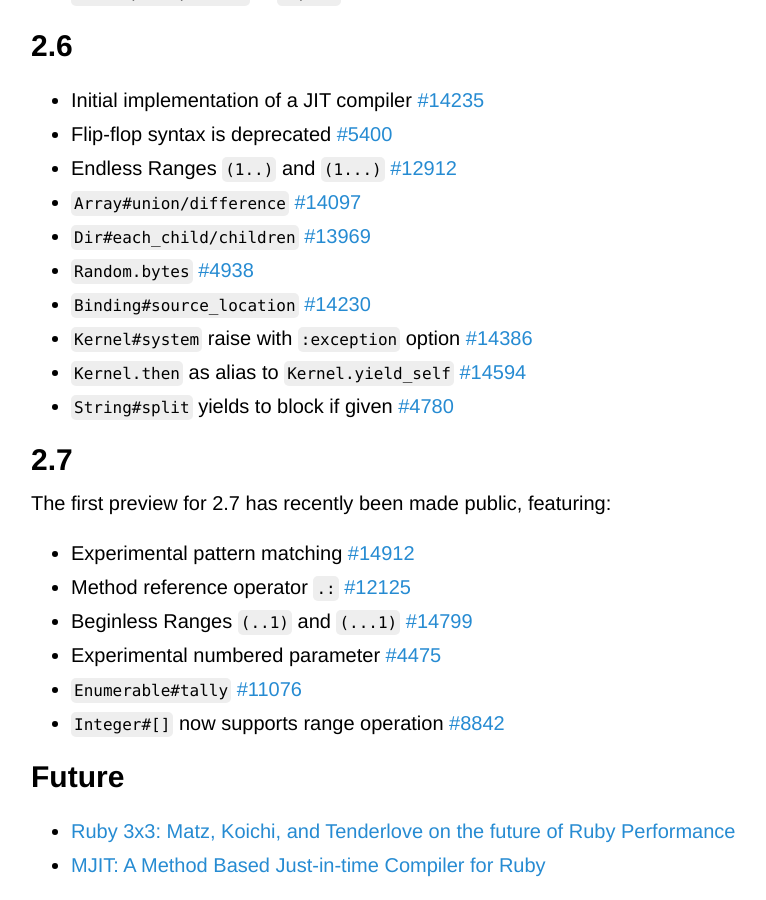
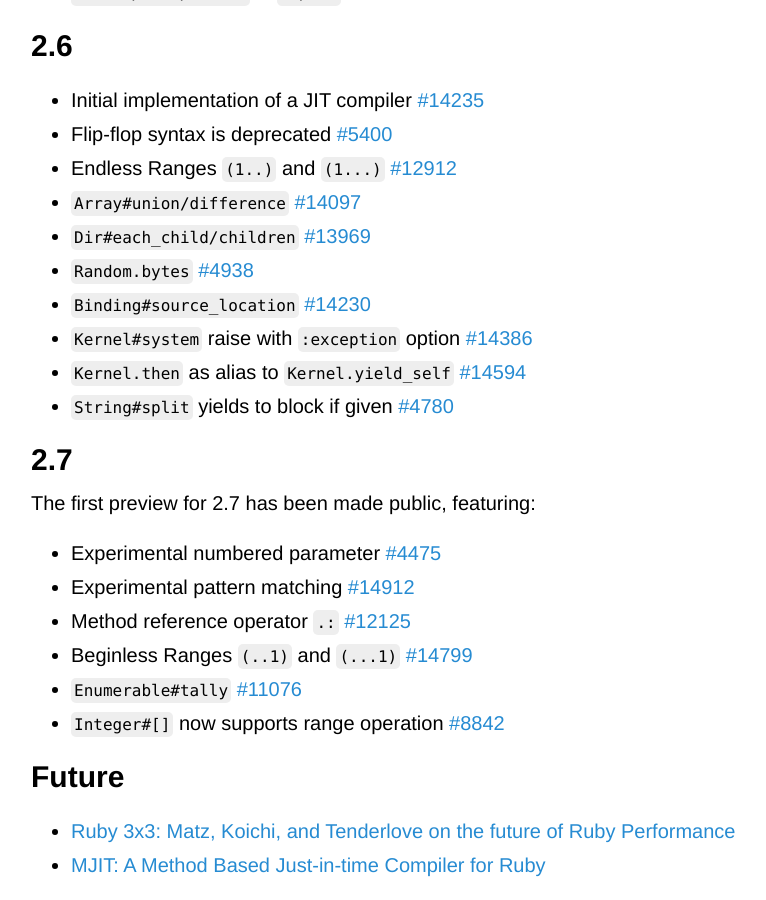
Before and after one commit to Maumagnaguagno/maumagnaguagno.github.io, a Jekyll site: the page built from ruby-versions.md, in a window 1280 px wide and 900 px high, scrolled down 2621 px. Shown: the whole window, without its empty margins (229-995 px from the left). Built offline with Jekyll 4.4.1, drawn with Linux system fonts in a browser that asks for light colours; our own code applies the rules of GitHub Pages for plain Markdown files; some of the changed text lies outside the part shown.

Commit message:
Fix lost reordering of 2.7 features in Ruby Versions

```diff
--- a/ruby-versions.md
+++ b/ruby-versions.md
@@ -91,11 +91,11 @@ This is a reminder of how Ruby evolved through time.
 - ``String#split`` yields to block if given [#4780]({{ issue }}4780)
 
 ## 2.7
-The first preview for 2.7 has recently been made public, featuring:
+The first preview for 2.7 has been made public, featuring:
+- Experimental numbered parameter [#4475]({{ issue }}4475)
 - Experimental pattern matching [#14912]({{ issue }}14912)
 - Method reference operator ``.:`` [#12125]({{ issue }}12125)
 - Beginless Ranges ``(..1)`` and ``(...1)`` [#14799]({{ issue }}14799)
-- Experimental numbered parameter [#4475]({{ issue }}4475)
 - ``Enumerable#tally`` [#11076]({{ issue }}11076)
 - ``Integer#[]`` now supports range operation [#8842]({{ issue }}8842)
 
```
Also changed, not shown: other parts of ruby-versions.md (+1 -1 lines).
